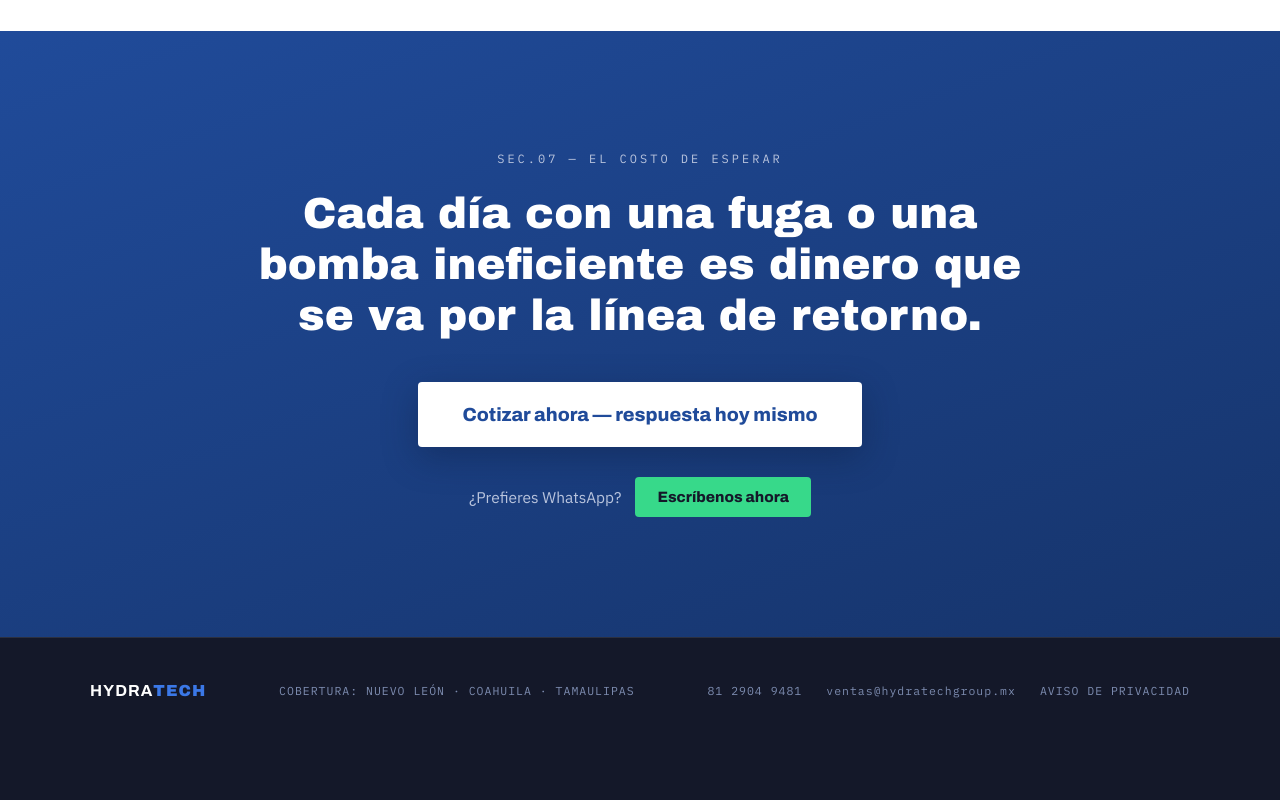
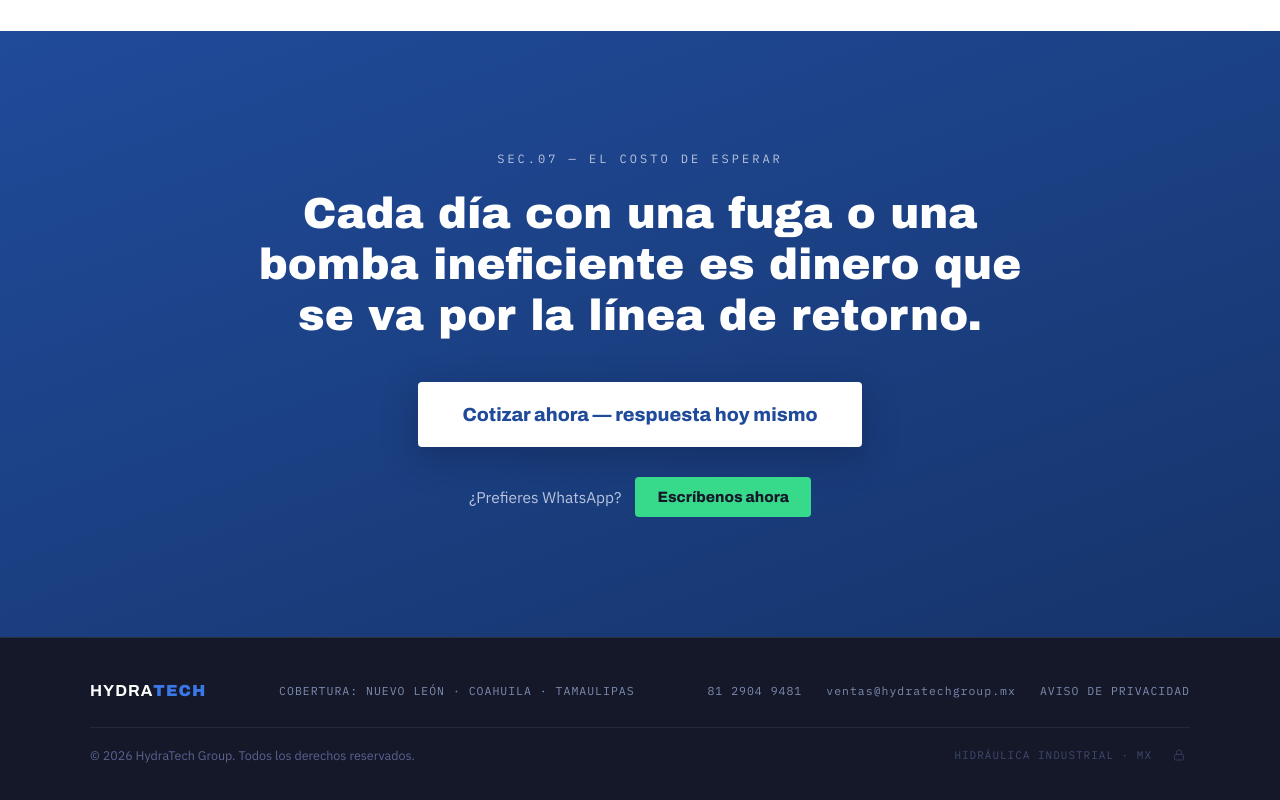
Before and after one commit to HerberMontes/hydratech-portal, a website: page index.html in a window 1280 px wide. Shown: the part 6335-7135 px from the top of the page. Drawn offline with Linux system fonts and the light colour scheme.

Commit message:
Add files via upload

```diff
--- a/index.html
+++ b/index.html
@@ -769,6 +769,15 @@
         <a href="#" style="color: #7d8cb0;" style-hover="color: #3b78e7;">AVISO DE PRIVACIDAD</a>
       </div>
     </div>
+    <div style="max-width: 1100px; margin: 28px auto 0; padding-top: 16px; border-top: 1px solid rgba(255,255,255,0.07); display: flex; justify-content: space-between; align-items: center; flex-wrap: wrap; gap: 10px;">
+      <span style="font-size: 12.5px; color: #5b6390;">© 2026 HydraTech Group. Todos los derechos reservados.</span>
+      <div style="display: flex; align-items: center; gap: 16px;">
+        <span style="font-family: 'IBM Plex Mono', monospace; font-size: 11px; letter-spacing: 1px; color: #41496e;">HIDRÁULICA INDUSTRIAL · MX</span>
+        <a href="acceso.html" title="Acceso interno" aria-label="Acceso interno" style="display: inline-flex; align-items: center; justify-content: center; width: 22px; height: 22px; text-decoration: none; color: #333a5c; transition: color .2s ease;" style-hover="color: #7b84ad;">
+          <svg width="12" height="12" viewBox="0 0 24 24" fill="none" stroke="currentColor" stroke-width="2" stroke-linecap="round" stroke-linejoin="round"><rect x="3" y="11" width="18" height="11" rx="2"></rect><path d="M7 11V7a5 5 0 0 1 10 0v4"></path></svg>
+        </a>
+      </div>
+    </div>
   </footer>
 
   <!-- ============ BARRA CTA PEGAJOSA ============ -->
```
